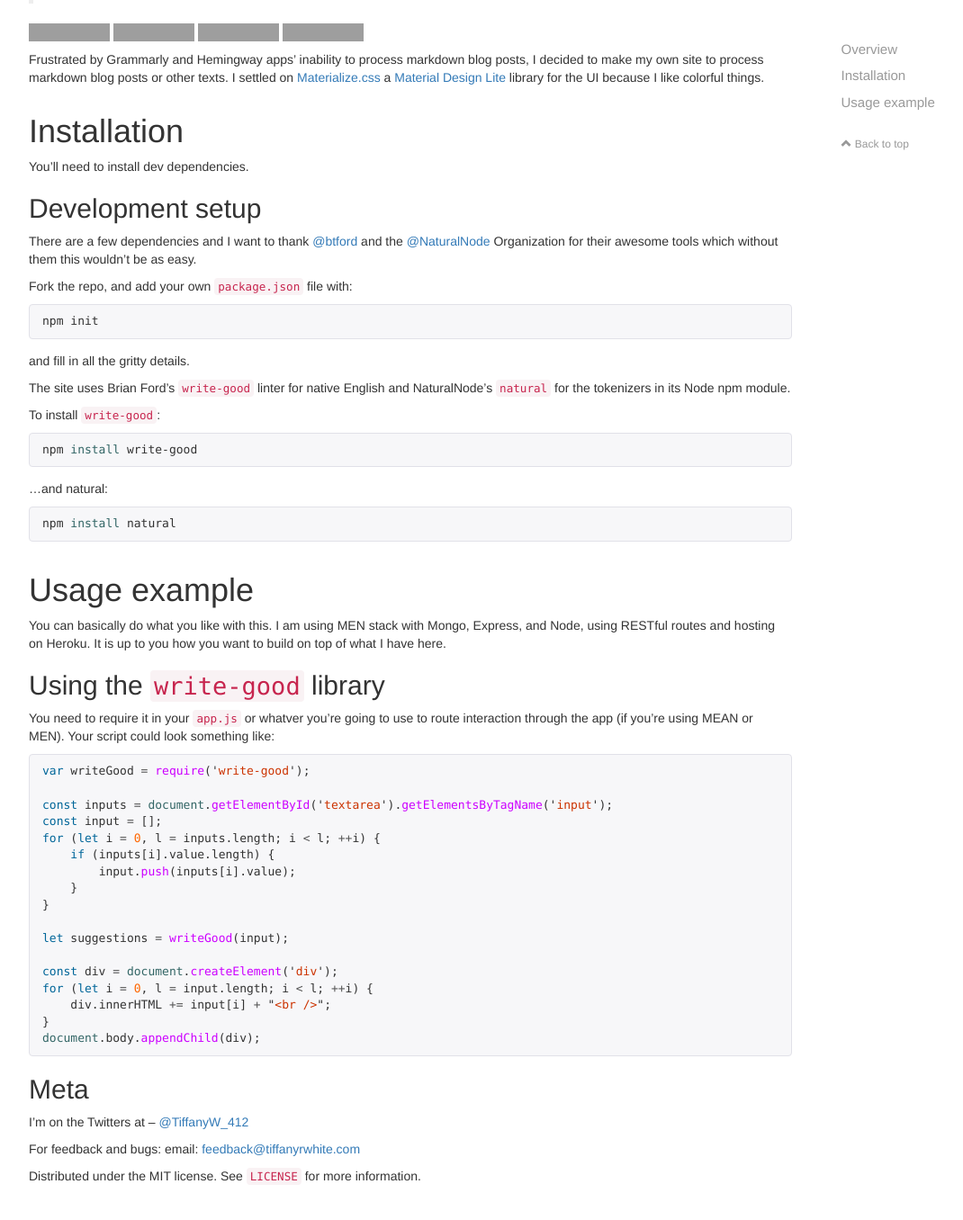
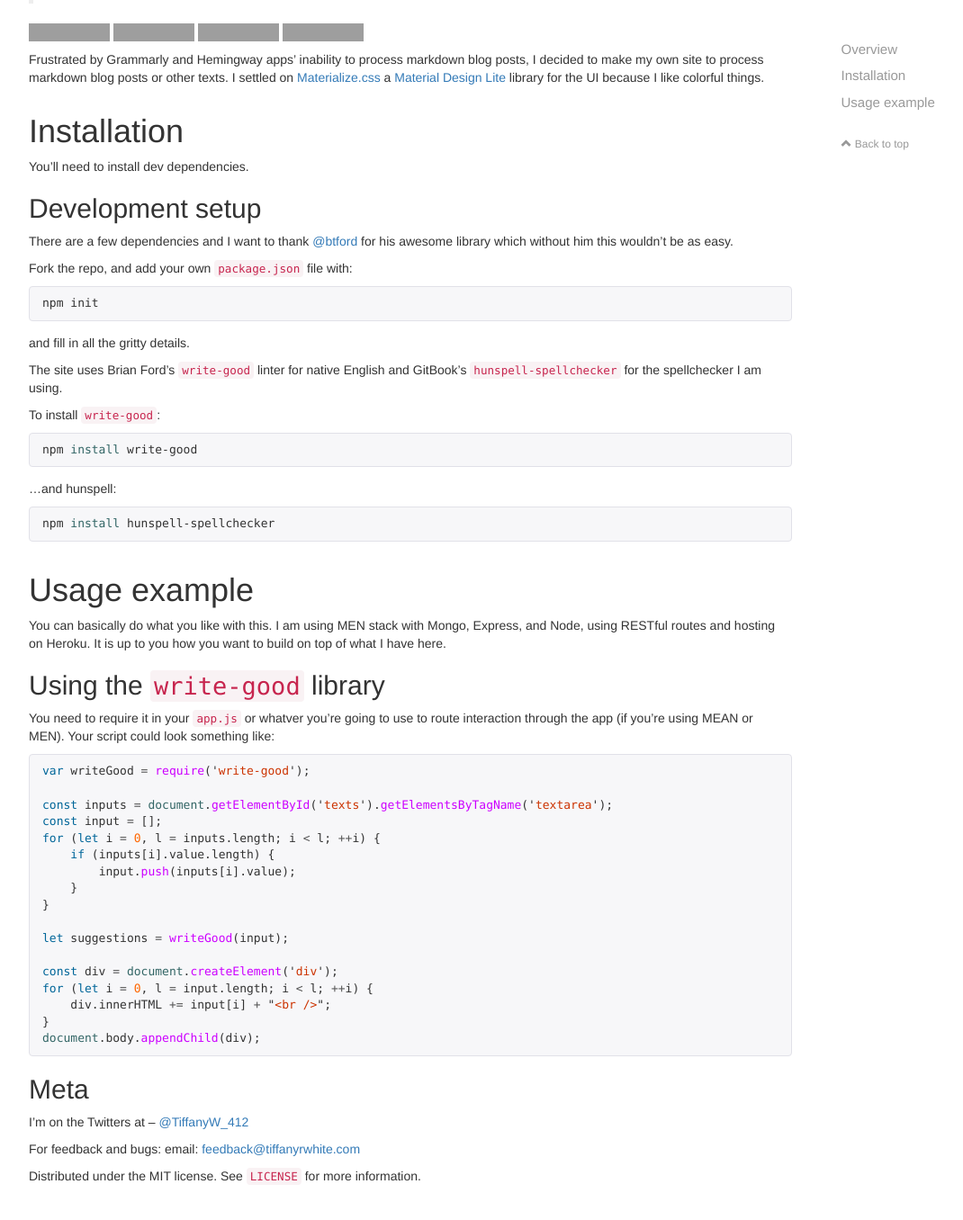
Before and after one commit to twhite96/chys-docs, a Jekyll site: the page built from index.md, in a window 1280 px wide and 1400 px high, scrolled down 596 px. Shown: the top 1356 px of the window at 90% size, without its empty margins (38-1108 px from the left). Built offline with Jekyll 4.4.1, drawn with Linux system fonts in a browser that asks for light colours; nearby versions of some CDN libraries; comment, search, counter and statistics services are not loaded; our own code applies the rules of GitHub Pages for plain Markdown files; grey boxes are pictures that could not be loaded.

Commit message:
Updates docs

````diff
--- a/index.md
+++ b/index.md
@@ -25,7 +25,7 @@ You'll need to install dev dependencies.
 
 ## Development setup
 
-There are a few dependencies and I want to thank [@btford](https://github.com/btford) and the [@NaturalNode](https://github.com/NaturalNode) Organization for their awesome tools which without them this wouldn't be as easy.
+There are a few dependencies and I want to thank [@btford](https://github.com/btford) for his awesome library which without him this wouldn't be as easy.
 
 Fork the repo, and add your own `package.json` file with:
 
@@ -34,17 +34,17 @@ npm init
 ```
 and fill in all the gritty details.
 
-The site uses Brian Ford's `write-good` linter for native English and NaturalNode's `natural` for the tokenizers in its Node npm module.
+The site uses Brian Ford's `write-good` linter for native English and GitBook's `hunspell-spellchecker` for the spellchecker I am using.
 
 To install `write-good`:
 
 ```bash
 npm install write-good
 ```
-...and natural:
+...and hunspell:
 
 ```bash
-npm install natural
+npm install hunspell-spellchecker
 ```
 
 # Usage example
@@ -58,7 +58,7 @@ You need to require it in your `app.js` or whatver you're going to use to route
 ```javascript
 var writeGood = require('write-good');
 
-const inputs = document.getElementById('textarea').getElementsByTagName('input');
+const inputs = document.getElementById('texts').getElementsByTagName('textarea');
 const input = [];
 for (let i = 0, l = inputs.length; i < l; ++i) {
     if (inputs[i].value.length) {
````
